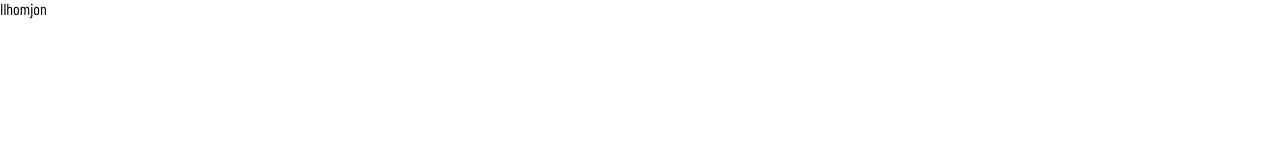
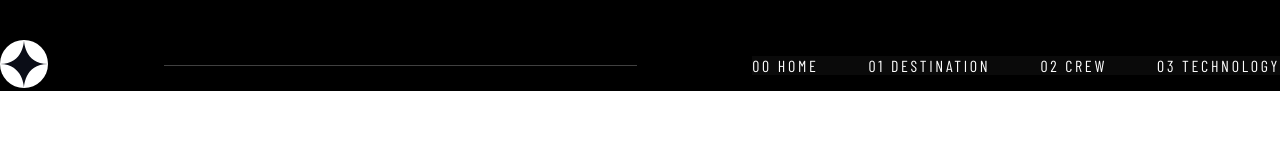
Before and after one commit to Nurbeko3/Moon-N49, a plain HTML site: page crew.html in a window 1280 px wide. Drawn offline with Linux system fonts and the light colour scheme.

Commit message:
Add Crew page by Ilhomjon

```diff
--- a/crew.html
+++ b/crew.html
@@ -1,17 +1,39 @@
 <!DOCTYPE html>
 <html lang="en">
+
 <head>
     <meta charset="UTF-8">
     <meta name="viewport" content="width=device-width, initial-scale=1.0">
     <link rel="stylesheet" href="./css/main.css">
     <title>Crew</title>
 </head>
+
 <body>
     <!-- Site Header start -->
-    <header class="site-header">
-        <div class="container">
-            <div class="header">
-                Ilhomjon
+    <header class="header">
+        <div class="container header__container">
+            <div class="header__content">
+                <div class="header__img">
+                    <img src="./images/header-logo.svg" alt="header-logo">
+                </div>
+                <span class="header__line"></span>
+                <nav class="header__navbar">
+                    <ul class="header__list">
+                        <li class="header__item">
+                            <a class="header__link" href="/">00 HOME</a>
+                        </li>
+                        <li class="header__item">
+                            <a class="header__link" href="./destination.html">01 DESTINATION</a>
+                        </li>
+                        <li class="header__item">
+                            <a class="header__link" href="./crew.html">02 CREW</a>
+                            <span class="header__line2"></span>
+                        </li>
+                        <li class="header__item">
+                            <a class="header__link" href="./technology.html">03 TECHNOLOGY</a>
+                        </li>
+                    </ul>
+                </nav>
             </div>
         </div>
     </header>
@@ -39,4 +61,5 @@
     </footer>
     <!-- Footer end -->
 </body>
+
 </html>
--- a/scss/blocks/_Ilhomjon.scss
+++ b/scss/blocks/_Ilhomjon.scss
@@ -0,0 +1,45 @@
+.header {
+    padding-top: 40px;
+    background: black;
+}
+
+.header__content {
+    display: flex;
+    align-items: center;
+    justify-content: space-between;
+}
+
+.header__navbar {
+    background: rgba(255, 255, 255, 0.04);
+    backdrop-filter: blur(40.774227142333984px);
+}
+
+.header__list {
+    display: flex;
+    align-items: center;
+    gap: 50px;
+}
+
+.header__line {
+    width: 473px;
+    height: 1px;
+    flex-shrink: 0;
+    opacity: 0.2515;
+    background: #FFF;
+}
+
+.header__link {
+    color: #FFF;
+    font-size: 16px;
+    font-style: normal;
+    font-weight: 400;
+    line-height: normal;
+    letter-spacing: 2.7px;
+}
+
+.header__line2 {
+    width: 71px;
+    height: 3px;
+    background: #FFF;
+    margin-bottom: 35px;
+}
```
Also changed, not shown: css/main.css, images/delete.jpg (deleted), images/header-logo.svg (added), 1 other file.
